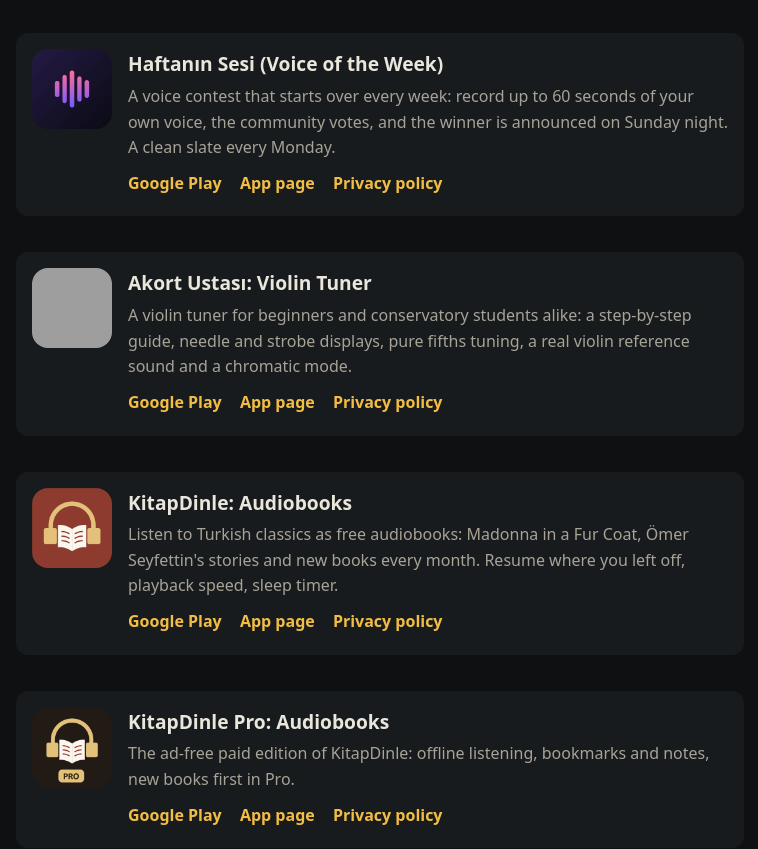
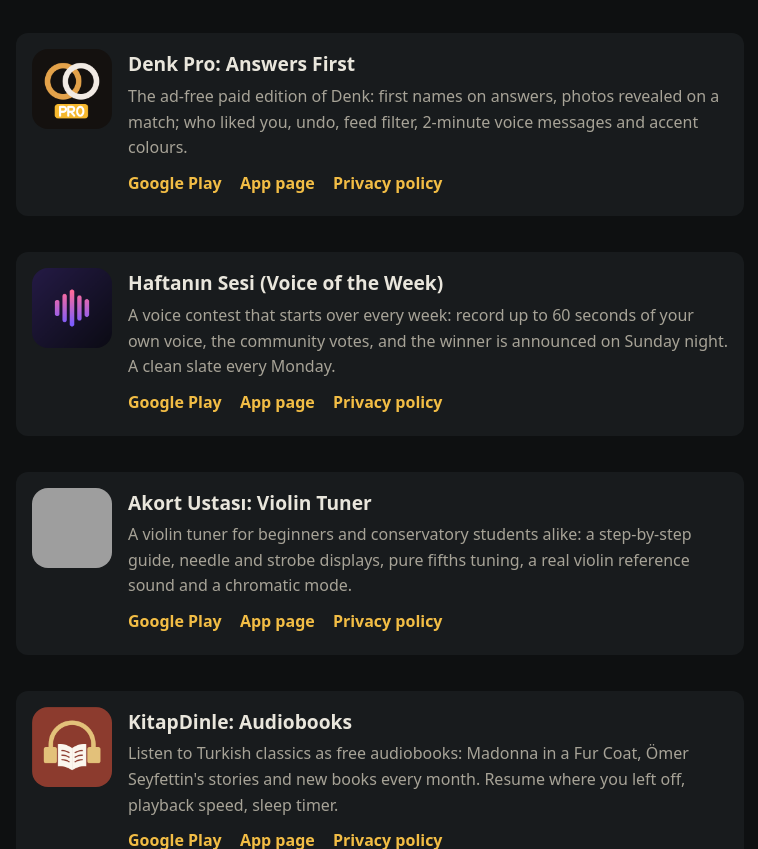
Before and after one commit to daglimehmet/daglimehmet.github.io, a plain HTML site: page index.html in a window 1280 px wide. Shown: the part 2259-3108 px from the top of the page, without its empty margins (260-1018 px from the left). Drawn offline with Linux system fonts and the light colour scheme; grey boxes are pictures that could not be loaded.

Commit message:
Ana sayfaya Denk Pro eklendi

```diff
--- a/index.html
+++ b/index.html
@@ -172,6 +172,19 @@ html[lang="en"] [data-en]{display:revert}
 </div>
 
 <div class="game">
+<img class="icon" src="denk-pro/icon-512.png" alt="Denk Pro">
+<div>
+<h3><span data-tr>Denk Pro: Önce Cevap</span><span data-en>Denk Pro: Answers First</span></h3>
+<p><span data-tr>Denk'in reklamsız ücretli sürümü: cevaplarda ad görünür, fotoğraf eşleşince açılır; seni beğenenler, geri al, akış filtresi, 2 dakikalık sesli mesaj ve tema rengi.</span><span data-en>The ad-free paid edition of Denk: first names on answers, photos revealed on a match; who liked you, undo, feed filter, 2-minute voice messages and accent colours.</span></p>
+<div class="links">
+<a href="https://play.google.com/store/apps/details?id=com.dagli.denk.pro">Google Play</a>
+<a href="denk-pro/"><span data-tr>Uygulama sayfası</span><span data-en>App page</span></a>
+<a href="https://claude.ai/artifact/7S5ts8ngvmLTQHH5fGPUPm"><span data-tr>Gizlilik politikası</span><span data-en>Privacy policy</span></a>
+</div>
+</div>
+</div>
+
+<div class="game">
 <img class="icon" src="haftanin-sesi/ikon-512.png" alt="Haftanın Sesi">
 <div>
 <h3><span data-tr>Haftanın Sesi</span><span data-en>Haftanın Sesi (Voice of the Week)</span></h3>
```
